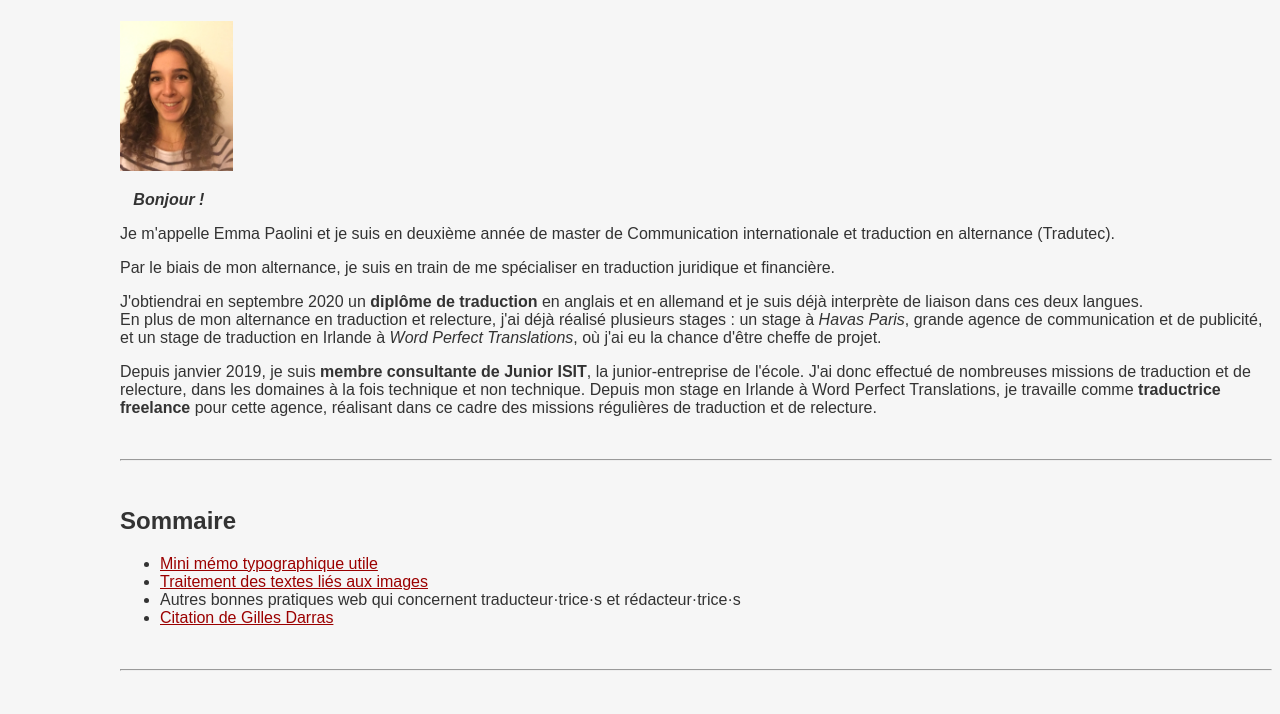
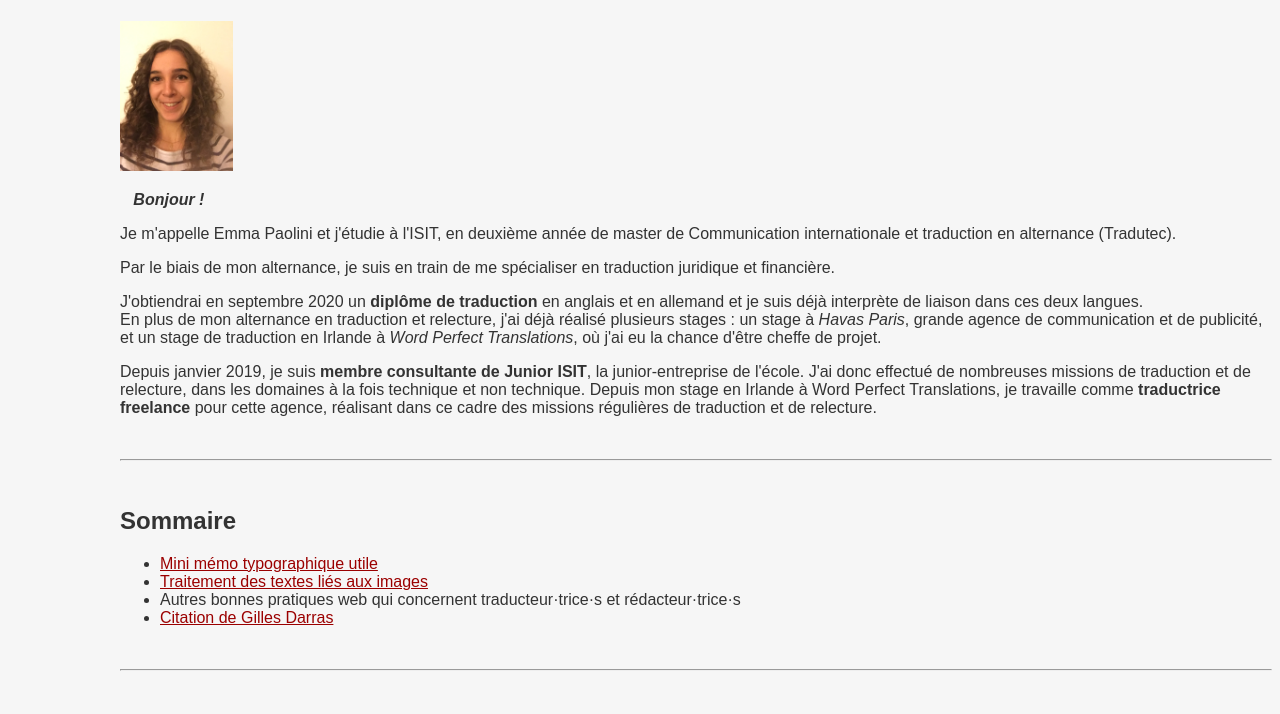
Before and after one commit to Emma-P-31/Emma-P-31.github.io, a plain HTML site: page index.html in a window 1280 px wide. Shown: the part 66-780 px from the top of the page. Drawn offline with Linux system fonts and the light colour scheme.

Commit message:
Update index.html

```diff
--- a/index.html
+++ b/index.html
@@ -12,7 +12,7 @@ Titre et description sont utiles à traduire car ils ont impact sur le SEO (voir
 <link href="https://fonts.googleapis.com/css?family=Amatic+SC&display=swap" rel="stylesheet">
 <meta charset="UTF-8">
 <title>Présentation</title>
-<meta name="description" content="Présentation de Emma Paolini">
+<meta name="description" content="Présentation Emma Paolini">
 <meta name="author" content"Emma Paolini">
 <meta name="keywords" content="traduction, relecture, alternance, études, Emma Paolini">
 <meta name="viewport" content="width="device-width, initial-scale="1.0">
@@ -29,7 +29,7 @@ Titre et description sont utiles à traduire car ils ont impact sur le SEO (voir
 <h1> Présentation de Emma Paolini</h1>
 <p><img src="images/Emma-Paolini.jpeg" alt="photo de Emma Paolini"  title="Emma Paolini" height="150px"></p>
 <p> &nbsp;&nbsp;<b> <i>Bonjour !</i></b> </p>
-<p>Je m'appelle Emma Paolini et je suis en deuxième année de master de Communication internationale et traduction en alternance (Tradutec). </p>
+<p>Je m'appelle Emma Paolini et j'étudie à l'ISIT, en deuxième année de master de Communication internationale et traduction en alternance (Tradutec). </p>
 
 <p>Par le biais de mon alternance, je suis en train de me spécialiser en traduction juridique et financière.</p>
 <p>J'obtiendrai en septembre 2020 un <strong>diplôme de traduction</strong> en anglais et en allemand et je suis déjà interprète de liaison
```
